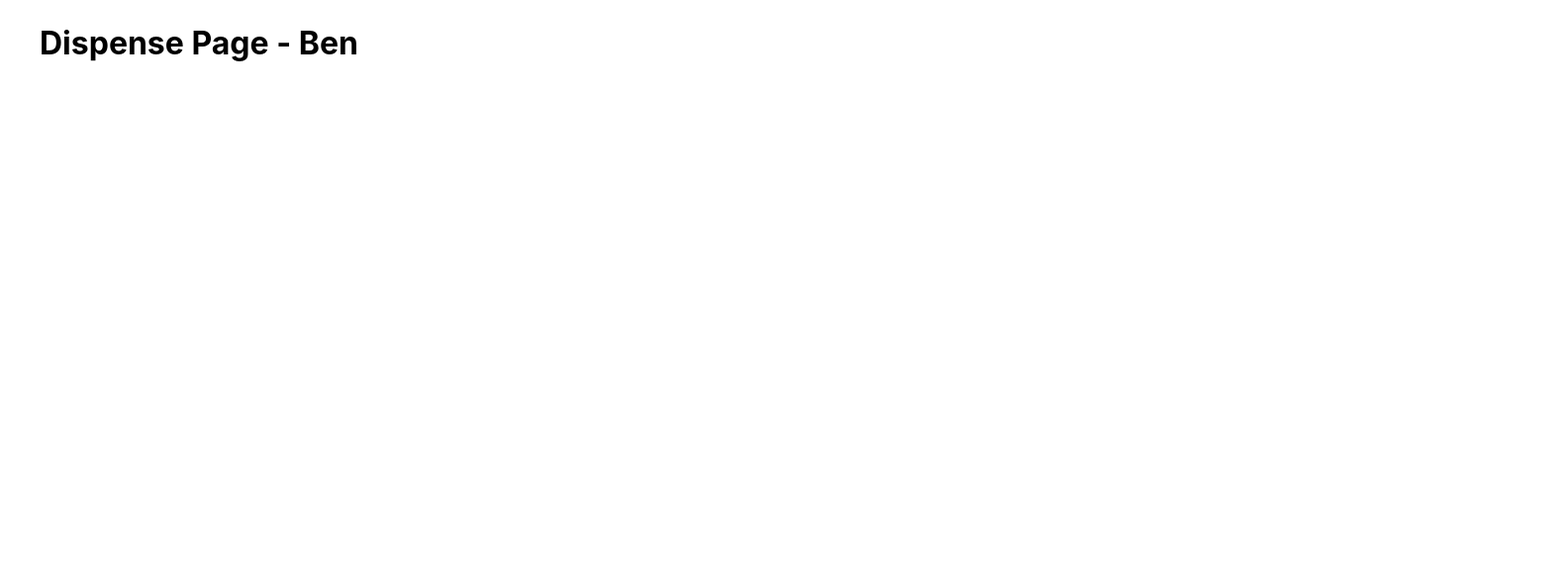
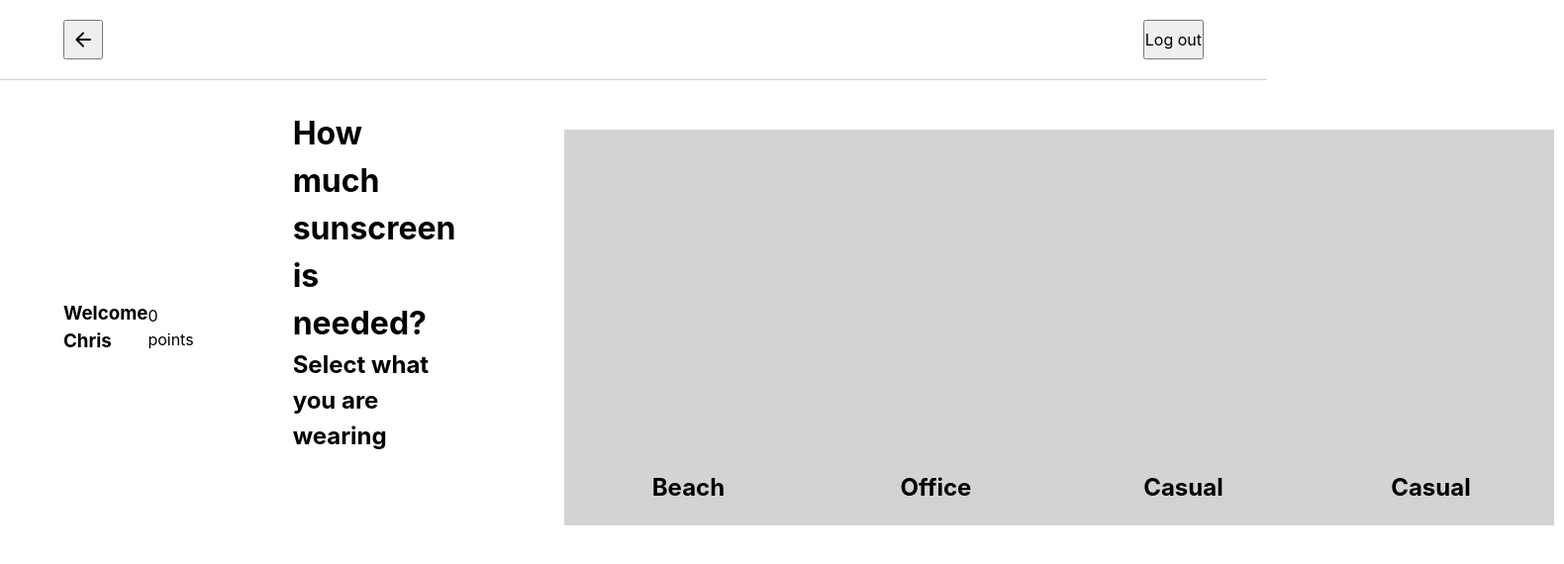
Before and after one commit to nicolexylow/sunstop, a React (Vite) app: page /dispense in a window 1280 px wide. Shown: the top 570 px of the page at 99% size, 1580 px wide, since content can reach past the window. Built offline with nearby package versions, Linux system fonts and the light colour scheme.

Commit message:
basic dispense pages drafted

```diff
--- a/src/App.jsx
+++ b/src/App.jsx
@@ -2,6 +2,7 @@ import './App.css'
 import ScreenSaver from './components/ScreenSaver'
 import SignUp from './components/SignUp';
 import Dispense from './components/Dispense';
+  import DispenseActive from './components/DispenseActive';
 import { BrowserRouter as Router, Route, Routes } from 'react-router-dom';
 
 function App() {
@@ -13,6 +14,7 @@ function App() {
         <Route path="/" element={<ScreenSaver />} /> {/* Home page */}
         <Route path="/sign-up" element={<SignUp />} /> {/* Home page */}
         <Route path="/dispense" element={<Dispense />} /> {/* Home page */}
+        <Route path="/dispenseactive" element={<DispenseActive />} /> {/* Home page */}
       </Routes>
     </Router>
   );
--- a/src/components/Dispense.jsx
+++ b/src/components/Dispense.jsx
@@ -1,7 +1,45 @@
+import styles from '../scss/modules/Dispense.module.scss';
+
 function Dispense() {
     return (
         <>
-        <h1>Dispense Page - Ben</h1>
+        {/* Wrap content */}
+        <div id='wrapper'>
+            {/* Header: Back btn, indexical title, logout */}
+            <header>
+                <button className="btn-back"><span className={`material-symbols-rounded`}>arrow_back</span></button>
+                <button className="btn-logout">Log out</button>
+            </header>
+
+            <main>
+                {/* Main head: User logon message, points */}
+                <div id={styles['main-head']}>
+                    <h3>Welcome Chris</h3>
+                    <p>0 points</p>
+                </div>
+                {/* H1, sub */}
+                <div>
+                <h1>How much sunscreen is needed?</h1>
+                <h2>Select what you are wearing</h2>
+                </div>
+                {/* Cards carousel:  */}
+                <div id={styles['main-cards']}>
+                    <div className={styles["card-body"]}>
+                        <h2>Beach</h2>
+                    </div>
+                    <div className={styles["card-body"]}>
+                        <h2>Office</h2>
+                    </div>
+                    <div className={styles["card-body"]}>
+                        <h2>Casual</h2>
+                    </div>
+                    <div className={styles["card-body"]}>
+                        <h2>Casual</h2>
+                    </div>
+                </div>
+                {/* Ben put your code here */}
+            </main>
+        </div>
         </>
     );
 }
--- /dev/null
+++ b/src/components/DispenseActive.jsx
@@ -0,0 +1,31 @@
+import styles from '../scss/modules/DispenseActive.module.scss';
+
+function DispenseActive() {
+    return (
+        <>
+        {/* Wrap content */}
+        <div id='wrapper'>
+            {/* Header: Back btn, indexical title, logout */}
+            <header>
+                <button className="btn-back"><span className={`material-symbols-rounded`}>arrow_back</span></button>
+                <button className="btn-logout">Log out</button>
+            </header>
+
+            <main>
+                {/* Left col: Body diagram:  */}
+                <div id={styles['main-figure']}>
+
+                </div>
+                {/* Right col: Text, hand fig */}
+                <div>
+                <h1>How much sunscreen is needed?</h1>
+                <h2>Select what you are wearing</h2>
+                </div>
+                {/* Ben put your code here */}
+            </main>
+        </div>
+        </>
+    );
+}
+
+export default DispenseActive
--- a/src/scss/base/buttons.scss
+++ b/src/scss/base/buttons.scss
@@ -1,3 +1,12 @@
 button {
 
 }
+
+.btn-back{
+    display: flex;
+    flex-direction: row;
+    align-items: center;
+    justify-content: center;
+    width: 40px;
+    height: 40px;
+}
--- a/src/scss/layouts/body.scss
+++ b/src/scss/layouts/body.scss
@@ -0,0 +1,24 @@
+body {
+    margin: 0;
+}
+
+#root {
+    height: 100%
+}
+
+// Header/main grid wrapping the body
+#wrapper {
+    display: flex;
+    flex-direction: column;
+    gap: 30px;
+    height: 100%;
+}
+
+header {
+    //grid-area: head;
+}
+
+main {
+    //grid-area: main;
+    padding: 0 5%;
+}
--- /dev/null
+++ b/src/scss/modules/Dispense.module.scss
@@ -0,0 +1,37 @@
+// Define main layout and display options
+main {
+    display: flex;
+        flex-direction: column;
+
+    #main-head {
+        display: flex;
+        flex-direction: row;
+        justify-content: space-between;
+        align-items: center;
+    }
+    #main-cards {
+        flex-grow: 1;
+
+        display: flex;
+        flex-direction: row;
+        justify-content: space-between;
+    }
+}
+
+// Clothing-on-body cards carousel, cards
+#main-cards {
+    padding: 20px 10px;
+
+    .card-body {
+        display: flex;
+        flex-direction: column;
+        align-items: center;
+        justify-content: flex-end;
+
+        width: 250px;
+        height: 400px;
+        padding: 20px;
+
+        background-color: lightgray;
+    }
+}
--- /dev/null
+++ b/src/scss/modules/DispenseActive.module.scss
@@ -0,0 +1,35 @@
+// Define main layout and display options
+main {
+    display: flex;
+    flex-direction: row;
+    gap: 100px;
+
+    #main-head {
+        display: flex;
+        flex-direction: row;
+        justify-content: space-between;
+        align-items: center;
+    }
+    #main-cards {
+        flex-grow: 1;
+
+        display: flex;
+        flex-direction: row;
+        justify-content: space-between;
+    }
+}
+
+// Clothing-on-body cards carousel, cards
+#main-figure {
+    padding: 20px 10px;
+        display: flex;
+        flex-direction: column;
+        align-items: center;
+        justify-content: flex-end;
+
+        width: 400px;
+        height: 600px;
+        padding: 20px;
+
+        background-color: lightgray;
+}
--- a/src/scss/modules/header.scss
+++ b/src/scss/modules/header.scss
@@ -0,0 +1,9 @@
+header {
+    display: flex;
+    flex-direction: row;
+    justify-content: space-between;
+
+    padding: 20px 5%;
+
+    border-bottom: 1px solid lightgrey;
+}
```
